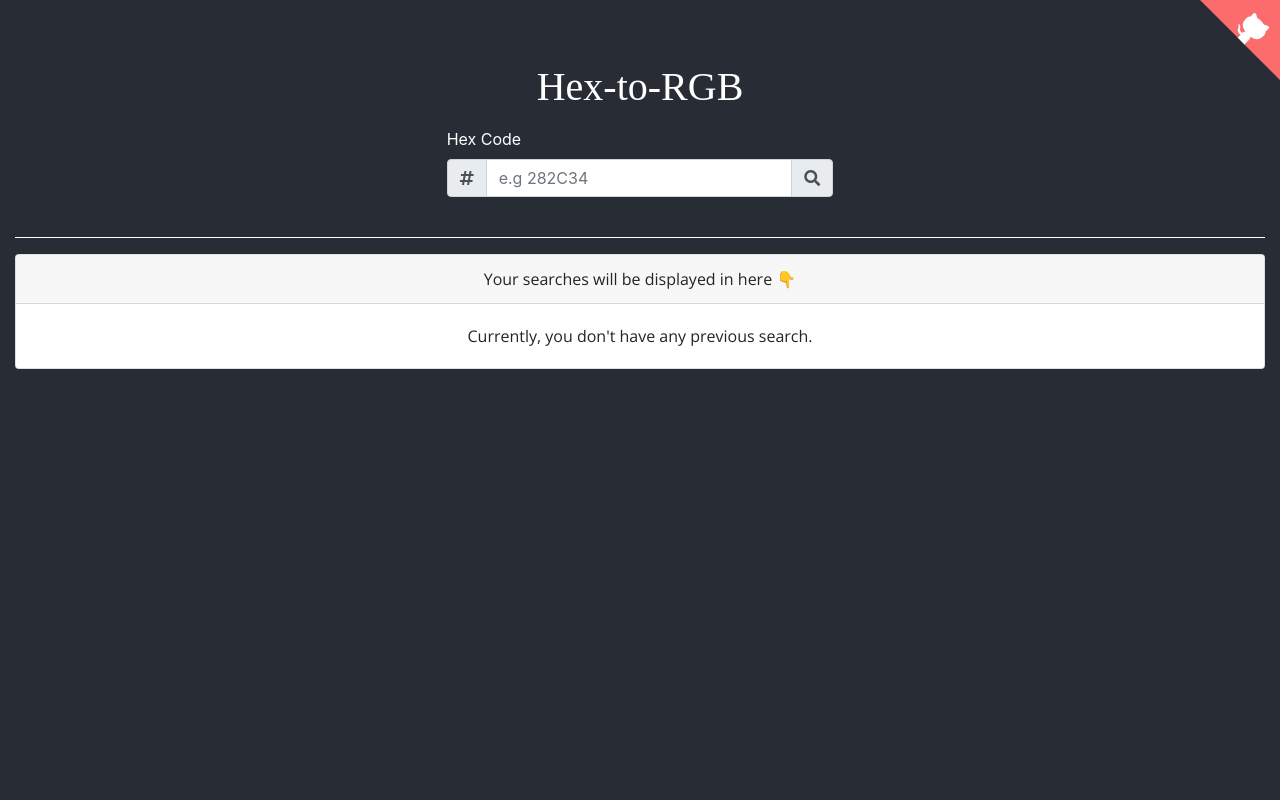
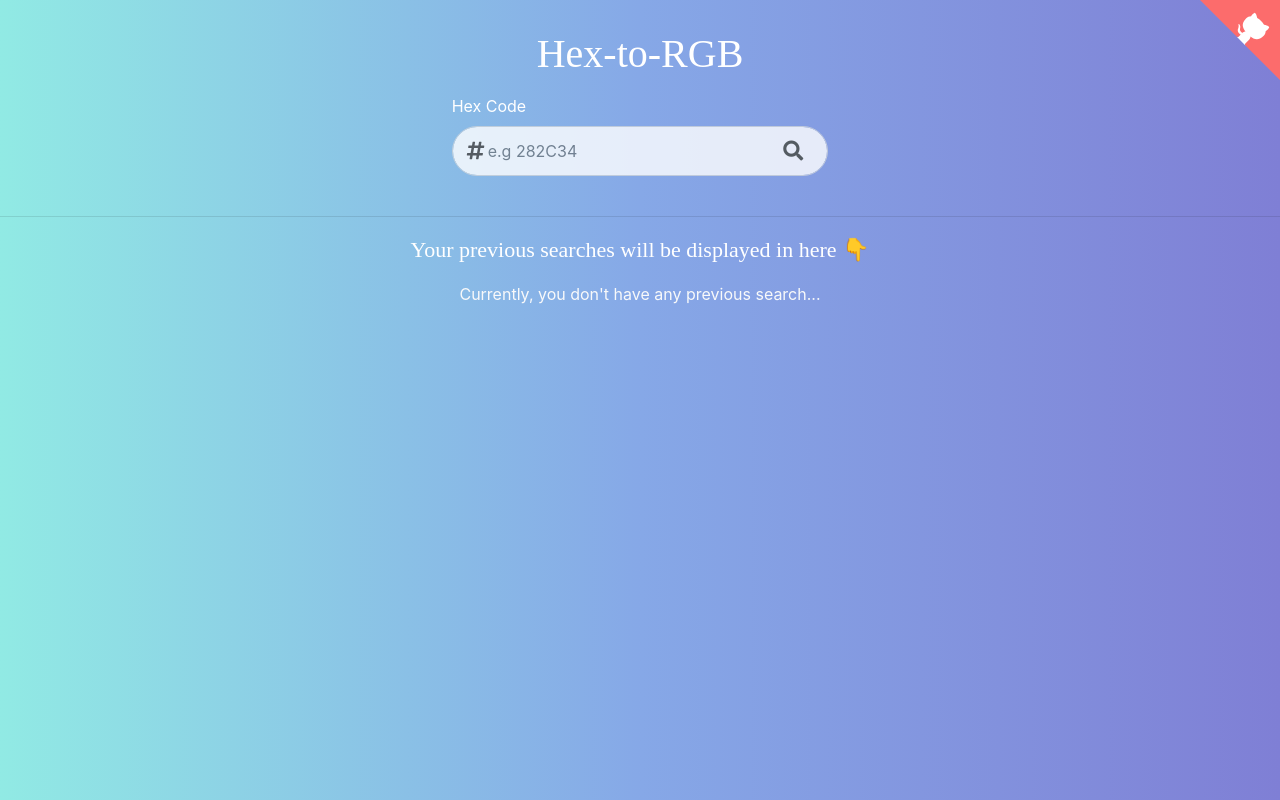
Before and after one commit to SafaElmali/hex-to-rgb, a React (Create React App) app: page / in a window 1280 px wide. Built offline with nearby package versions, Linux system fonts and the light colour scheme; a web font is replaced by a local one.

Commit message:
updated styles and methods

```diff
--- a/src/App.js
+++ b/src/App.js
@@ -14,54 +14,52 @@ class App extends Component {
       loading: false,
       displayRgb: false,
       color: {
-        r: 0,
-        g: 0,
-        b: 0,
+        red: 0,
+        green: 0,
+        blue: 0,
       },
-      searchList: sessionStorage.getItem("prevSearches") == null ? [] : JSON.parse(sessionStorage.getItem("prevSearches")),
+      searchList: []
     }
-
-    this.hexToRgb = this.hexToRgb.bind(this);
-    this.handleHex = this.handleHex.bind(this);
   }
 
-  handleHex = event => {
-    this.setState({ value: event.target.value });
+  componentWillMount() {
+    this.setState({
+      searchList: sessionStorage.getItem("prevSearches") == null ? [] : JSON.parse(sessionStorage.getItem("prevSearches")),
+    })
   }
 
-  hexToRgb = () => {
-    if (this.state.value.trim() === '') {
-      invalidHexCode();
+  handleHex = event => this.setState({ value: event.target.value });
+
+  convertHexToRgb = () => {
+    const { value } = this.state;
+
+    if (value.trim() === '') {
       this.setState({
         value: "",
       });
-      return;
+      return invalidHexCode();
     } else {
-      let { value } = this.state;
-
-      if (value.startsWith('#')) {
-        checkPoundSign();
-        return;
-      }
+      if (value.startsWith('#')) return checkPoundSign();
 
       let red = parseInt(value.slice(0, 2), 16);
       let green = parseInt(value.slice(2, 4), 16);
       let blue = parseInt(value.slice(4, 6), 16);
 
-      if (Number.isNaN(red) || Number.isNaN(green) || Number.isNaN(blue)) {
-        notValidHexCode(this.state.value);
-        return;
-      }
+      if (Number.isNaN(red) || Number.isNaN(green) || Number.isNaN(blue)) return notValidHexCode(value);
 
-      this.setState({ loading: true });
+      this.setState({
+        loading: true,
+
+      });
+
       setTimeout(() => {
         this.setState({
           loading: false,
           displayRgb: true,
           color: {
-            r: red,
-            g: green,
-            b: blue,
+            red,
+            green,
+            blue,
           }
         });
         this.setSessionStorage();
@@ -70,55 +68,54 @@ class App extends Component {
   }
 
   setSessionStorage = () => {
+    const { searchList, color } = this.state;
+
     this.setState({
-      searchList: this.state.searchList.concat(this.state.color)
-    });
-
-    sessionStorage.setItem("prevSearches", JSON.stringify(this.state.searchList));
+      searchList: searchList.concat(color)
+    }, () => {
+      const { searchList } = this.state;
+      sessionStorage.setItem("prevSearches", JSON.stringify(searchList))
+    })
   }
 
   handleKeyPress = event => {
-    if (event.key === 'Enter') {
-      this.hexToRgb();
-    } else {
-      return;
-    }
+    if (event.key === 'Enter') this.convertHexToRgb();
   }
 
   render() {
+    const { color, searchList, loading, displayRgb } = this.state;
+
     return (
-      <div className="container-fluid">
+      <div>
         <ToastContainer position={toast.POSITION.TOP_RIGHT} />
         <div className="row">
-          <div className="col-12">
+          <div className="col-12" style={{ padding: "30px 30px 0px 30px" }}>
             <div className="title-props text-center">
               <h1>Hex-to-RGB</h1>
             </div>
             <div className="col-md-4 mx-auto mt-3">
               <label className="text-props">Hex Code</label>
-              <div className="input-group">
-                <div className="input-group-prepend">
-                  <span className="input-group-text" id="inputGroupPrepend"><i className="fas fa-hashtag"></i>
-                  </span>
-                </div>
-                <input type="text" className="form-control" placeholder="e.g 282C34" maxLength="7" onChange={this.handleHex} onKeyPress={this.handleKeyPress} required />
-                <div className="input-group-append">
-                  <span onClick={this.hexToRgb} className="input-group-text" id="search"><i className="fas fa-search"></i></span>
-                </div>
+              <div style={{ position: 'relative' }}>
+                <i class="fas fa-hashtag icon-props"></i>
+                <input type="text" className="form-control input-props" placeholder="e.g 282C34" maxLength="7" onChange={this.handleHex} onKeyPress={this.handleKeyPress} required />
+                <i class="fas fa-search search-icon-props" onClick={this.convertHexToRgb} style={{ cursor: 'pointer' }} id="search"></i>
+                {/* <span onClick={this.convertHexToRgb} style={{ cursor: 'pointer' }} className="input-group-text" id="search"><i className="fas fa-search"></i></span> */}
+              </div>
+              <div className="input-group-append">
               </div>
             </div>
           </div>
         </div>
-        <Spinner loading={this.state.loading} />
+        <Spinner loading={loading} />
         <GithubCorner />
-        {this.state.displayRgb ? <DisplayRgb isPrev={false} red={this.state.color.r} green={this.state.color.g} blue={this.state.color.b} /> : null}
-        <hr className="line-props" />
-        <PrevSearches searchList={this.state.searchList} />
+        {displayRgb ? <DisplayRgb color={color} /> : null}
+        <hr />
+        <div>
+          <PrevSearches searchList={searchList} />
+        </div>
       </div>
     )
   }
 }
 
-
-
 export default App;
--- a/src/components/DisplayRgb.js
+++ b/src/components/DisplayRgb.js
@@ -1,38 +1,25 @@
 import React from 'react';
 import { copyToClipboard } from './Toaster';
 
-export const DisplayRgb = props => {
-
+export const DisplayRgb = ({ color }) => {
     const handleCopyRgb = () => {
-        navigator.clipboard.writeText(`rgb(${props.red},${props.green},${props.blue})`);
+        navigator.clipboard.writeText(`rgb(${color.red},${color.green},${color.blue})`);
         copyToClipboard();
     }
 
-    return props.isPrev === true ?
-        (
-            <div className="card mt-3 mr-4" style={{ width: '18rem' }}>
-                <div className="card-header text-center card-title-props" style={{ color: `rgb(${props.red},${props.green},${props.blue})` }}>
-                    <span>rgb({props.red},{props.green},{props.blue})</span>
+    return (
+        <div style={{ display: 'flex', justifyContent: 'center' }}>
+            <div className="card mt-3 mb-3" style={{ width: '18rem', borderRadius: '25px', filter: 'drop-shadow(2px 4px 4px black)' }}>
+                <div className="card-header text-center card-title-props" style={{ color: `rgb(${color.red},${color.green},${color.blue})` }}>
+                    <span>rgb({color.red},{color.green},{color.blue})</span>
                     <button onClick={handleCopyRgb} className="copy-button mt-2">Copy this rgb</button>
                 </div>
                 <div className="card-body">
                     <p className="text-center card-text-props">Color preview:</p>
-                    <div style={{ width: 50, height: 50, backgroundColor: `rgb(${props.red},${props.green},${props.blue})`, margin: 'auto', border: '3px solid gray' }}>
+                    <div style={{ width: 50, height: 50, backgroundColor: `rgb(${color.red},${color.green},${color.blue})`, margin: 'auto', border: '3px solid gray' }}>
                     </div>
                 </div>
-            </div >
-        ) :
-        (
-            <div className="card mt-3" style={{ width: '18rem', margin: 'auto' }}>
-                <div className="card-header text-center card-title-props" style={{ color: `rgb(${props.red},${props.green},${props.blue})` }}>
-                    <span>rgb({props.red},{props.green},{props.blue})</span>
-                    <button onClick={handleCopyRgb} className="copy-button mt-2">Copy this rgb</button>
-                </div>
-                <div className="card-body">
-                    <p className="text-center card-text-props">Color preview:</p>
-                    <div style={{ width: 50, height: 50, backgroundColor: `rgb(${props.red},${props.green},${props.blue})`, margin: 'auto', border: '3px solid gray' }}>
-                    </div>
-                </div>
-            </div >
-        )
+            </div>
+        </div>
+    )
 }
--- a/src/components/PrevSearches.js
+++ b/src/components/PrevSearches.js
@@ -1,17 +1,17 @@
 import React from 'react';
 import { DisplayRgb } from './DisplayRgb';
 
-export const PrevSearches = (props) =>
-    (
-        <div className="card">
-            <div className="card-header text-center card-text-props">
-                Your searches will be displayed in here <span role="img" aria-label="emoji">👇</span>
-            </div>
-            <div className="card-body prev-card-props">
-                {props.searchList.length > 0 ? props.searchList.map((value, index) =>
-                    <DisplayRgb isPrev={true} red={value.r} green={value.g} blue={value.b} key={index} />
-                ) : <span className="card-text-props">Currently, you don't have any previous search.</span>
+export const PrevSearches = ({ searchList }) => (
+    <div>
+        <div>
+            <p className="title-props" style={{ textAlign: 'center', fontSize: 22 }}>Your previous searches will be displayed in here <span role="img" aria-label="emoji">👇</span></p>
+        </div>
+            <div className="prev-card-props">
+                {
+                    searchList.length > 0 ? searchList.map((value, index) => (
+                        <DisplayRgb color={value} key={index} />
+                    )) : <p style={{ textAlign: 'center', color: '#f8f9fa' }}>Currently, you don't have any previous search...</p>
                 }
-            </div>
         </div>
-    )
+    </div>
+)
--- a/src/main.css
+++ b/src/main.css
@@ -1,15 +1,32 @@
-@import url('https://fonts.googleapis.com/css?family=Bowlby+One+SC&display=swap');
-@import url('https://fonts.googleapis.com/css?family=Open+Sans&display=swap');
+@import url("https://fonts.googleapis.com/css?family=Bowlby+One+SC&display=swap");
+@import url("https://fonts.googleapis.com/css?family=Open+Sans&display=swap");
 
 html,
 body {
-    background: #282C34;
+  background: #7f7fd5; /* fallback for old browsers */
+  background: -webkit-linear-gradient(
+    to right,
+    #91eae4,
+    #86a8e7,
+    #7f7fd5
+  ); /* Chrome 10-25, Safari 5.1-6 */
+  background: linear-gradient(
+    to right,
+    #91eae4,
+    #86a8e7,
+    #7f7fd5
+  ); /* W3C, IE 10+/ Edge, Firefox 16+, Chrome 26+, Opera 12+, Safari 7+ */
+  margin: 0;
+  padding: 0;
+}
+
+.row {
+  margin: 0;
 }
 
 .title-props {
-    font-family: 'Bowlby One SC', cursive;
+  font-family: "Bowlby One SC", cursive;
   color: #fff;
-    margin-top: 5%;
 }
 
 .text-props {
@@ -26,7 +43,7 @@ body {
 }
 
 .card-title-props {
-    font-family: 'Bowlby One SC', cursive;
+  font-family: "Bowlby One SC", cursive;
 }
 
 .copy-button {
@@ -48,28 +65,27 @@ body {
 }
 
 .github-corner:hover .octo-arm {
-    animation: octocat-wave 560ms ease-in-out
+  animation: octocat-wave 560ms ease-in-out;
 }
 
 @keyframes octocat-wave {
-
   0%,
   100% {
-        transform: rotate(0)
+    transform: rotate(0);
   }
 
   20%,
   60% {
-        transform: rotate(-25deg)
+    transform: rotate(-25deg);
   }
 
   40%,
   80% {
-        transform: rotate(10deg)
+    transform: rotate(10deg);
   }
 }
 
-@media (max-width:500px) {
+@media (max-width: 500px) {
   .github-corner:hover .octo-arm {
     animation: none;
     -webkit-animation: none;
@@ -81,9 +97,33 @@ body {
   }
 }
 
-.input-group>.custom-select:not(:last-child),
-.input-group>.form-control:not(:last-child) {
-    border-bottom-right-radius: 1px !important;
+.search-icon-props {
+  color: #545b62;
+  cursor: pointer;
+  position: absolute;
+  right: 25px;
+  font-size: 20px;
+  bottom: 15px;
+}
+
+.search-icon-props:hover {
+  color: #7f7fd5;
+}
+
+.icon-props {
+  color: #545b62;
+  position: absolute;
+  font-size: 20px;
+  z-index: 99;
+  bottom: 15px;
+  left: 15px;
+}
+
+.input-props {
+  border-radius: 30px;
+  height: 50px;
+  opacity: 0.8;
+  padding-left: 35px;
 }
 
 .line-props {
@@ -97,5 +137,5 @@ body {
 }
 
 .card-text-props {
-    font-family: 'Open Sans', sans-serif;
+  font-family: "Open Sans", sans-serif;
 }
```
Lines whose indentation alone changed are shown as unchanged.
